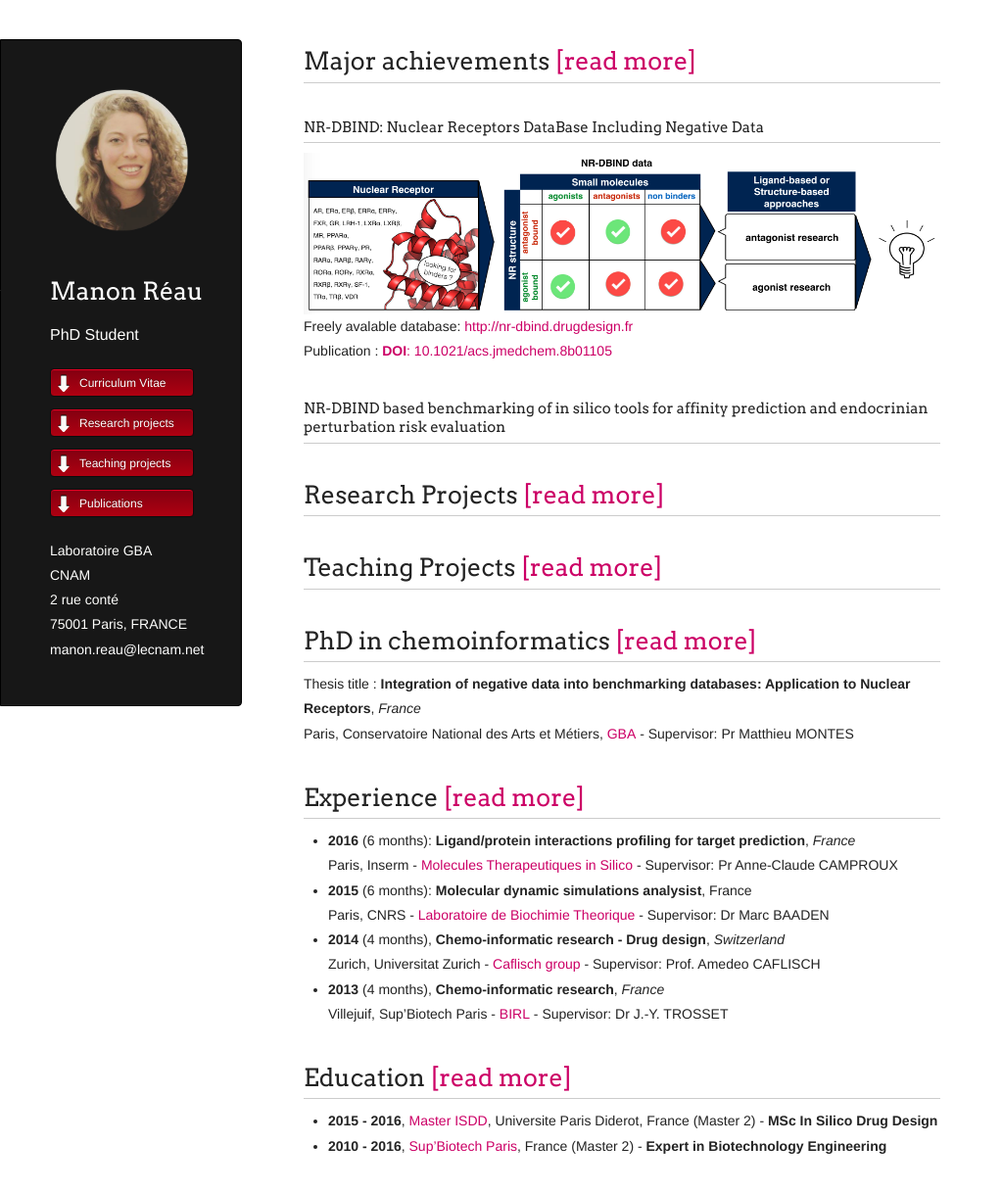
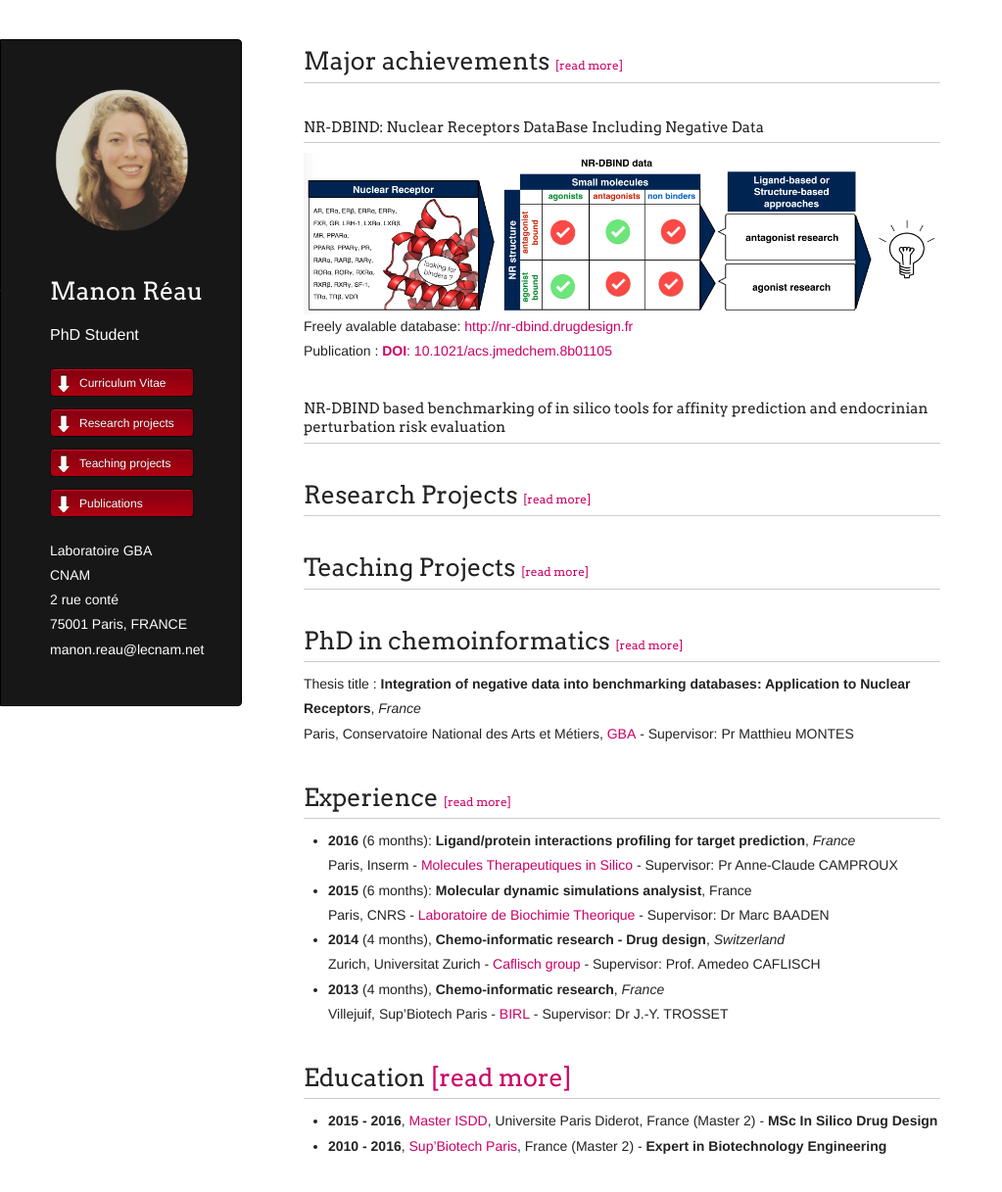
Before and after one commit to ManonR11/manonreau.github.io, a Jekyll site: the page built from index.md, in a window 1280 px wide and 1255 px high. Shown: the top 1217 px of the window at 98% size, without its empty margins (0-1023 px from the left). Built offline with Jekyll 4.4.1, drawn with Linux system fonts in a browser that asks for light colours; our own code applies the rules of GitHub Pages for plain Markdown files.

Commit message:
Update jekyll-theme-dinky.scss

```diff
--- a/_sass/jekyll-theme-dinky.scss
+++ b/_sass/jekyll-theme-dinky.scss
@@ -82,7 +82,7 @@ a {
   text-decoration:none;
 }
 
-atitle {
+.atitle {
 	font-size: 12px;
 }
 
```
